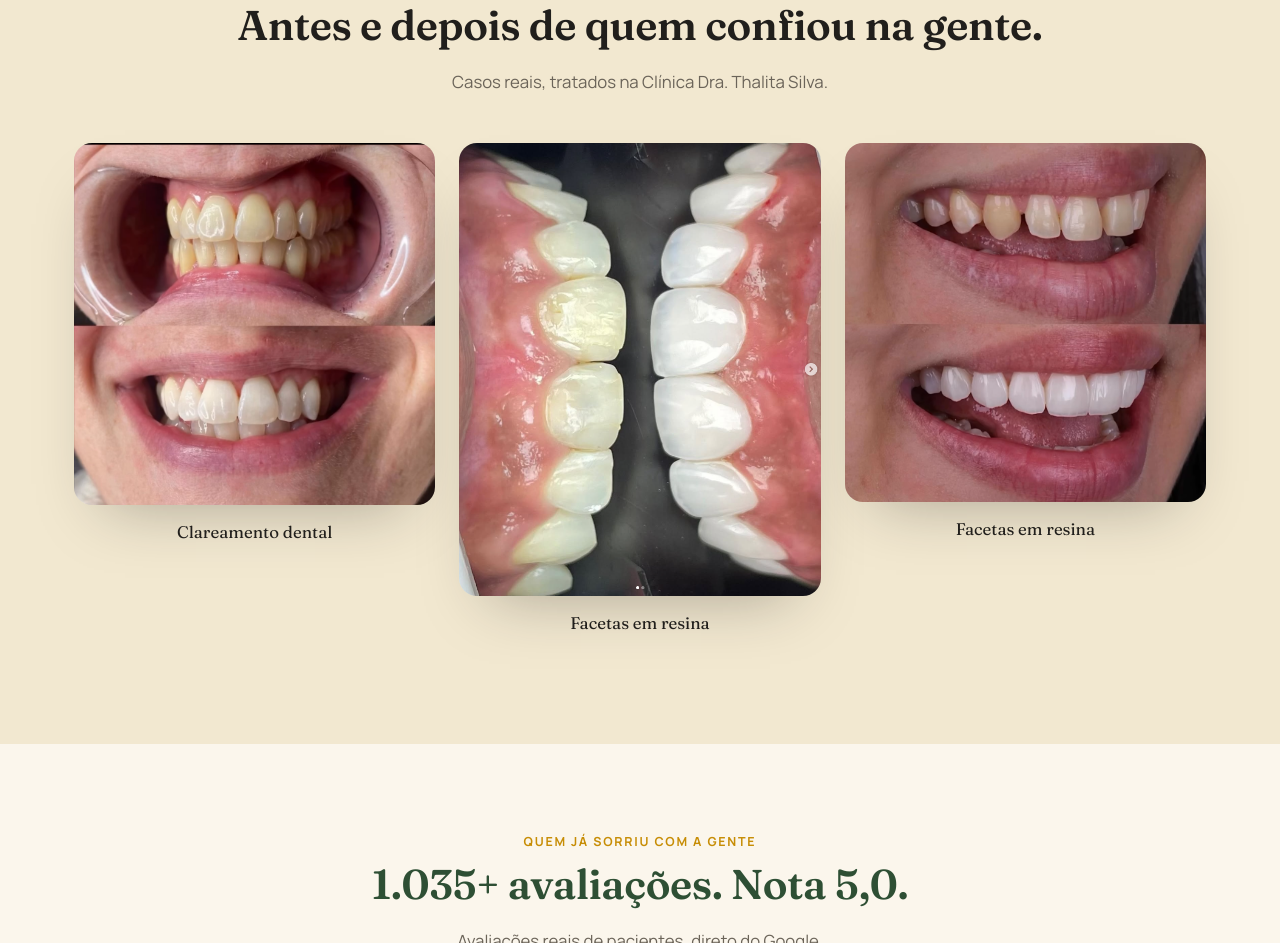
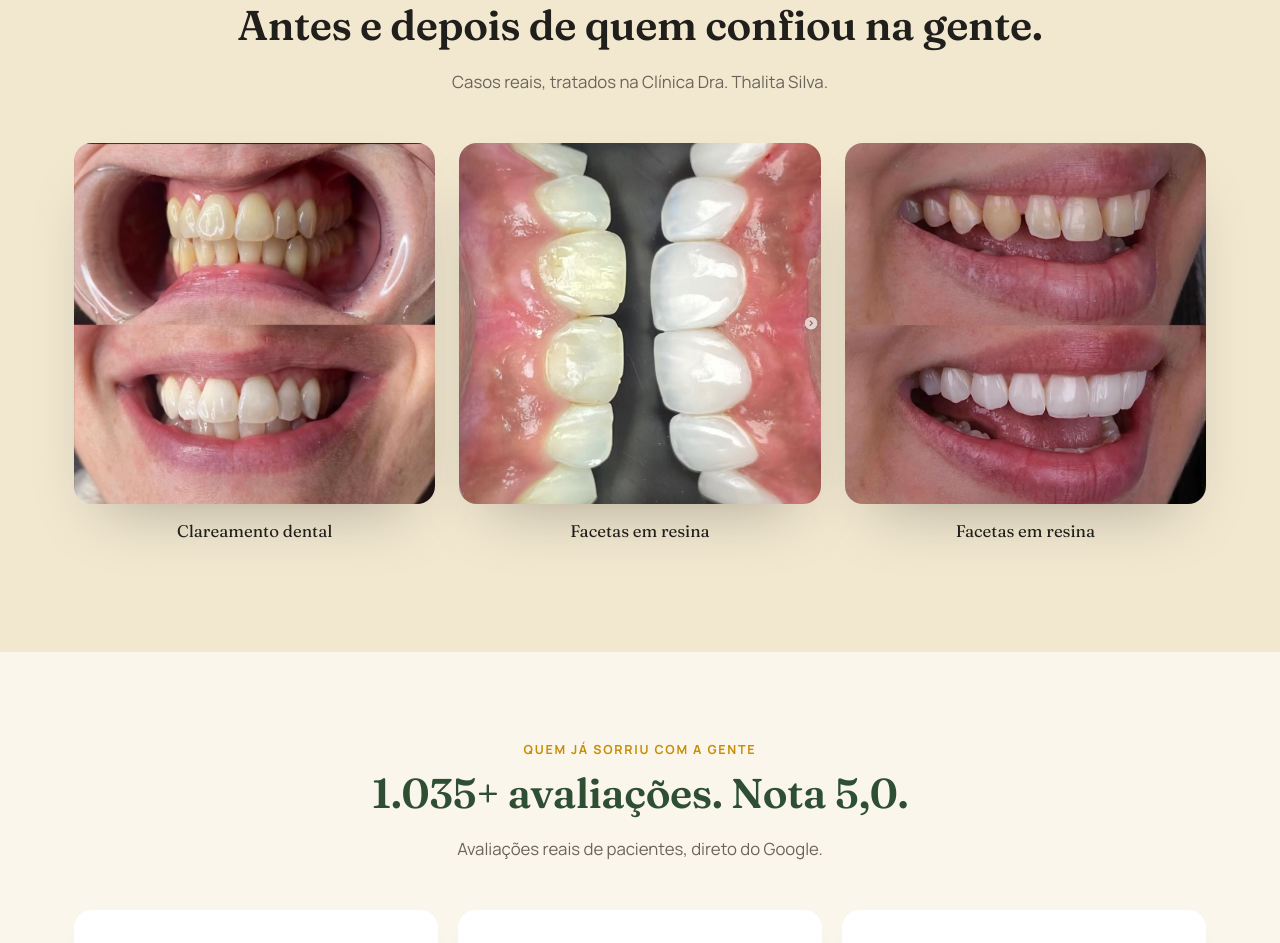
Before and after one commit to rafaeldot7/thalita-silva-proposta, a website: page site/index.html in a window 1280 px wide. Shown: the part 2965-3908 px from the top of the page. Drawn offline with Linux system fonts and the light colour scheme.

Commit message:
Alinha altura das fotos de antes e depois na secao Resultados

```diff
--- a/site/styles.css
+++ b/site/styles.css
@@ -288,8 +288,9 @@ a:focus-visible, button:focus-visible{
   border-radius: var(--radius);
   box-shadow: var(--shadow);
   overflow: hidden;
+  aspect-ratio: 1 / 1;
 }
-.result-media img{ width: 100%; height: auto; display: block; transition: transform .4s ease-out; }
+.result-media img{ width: 100%; height: 100%; object-fit: cover; display: block; transition: transform .4s ease-out; }
 .result-card figcaption{
   margin-top: 14px; text-align: center;
   font-family: var(--font-display); font-size: 1.05rem; color: var(--ink);
```
